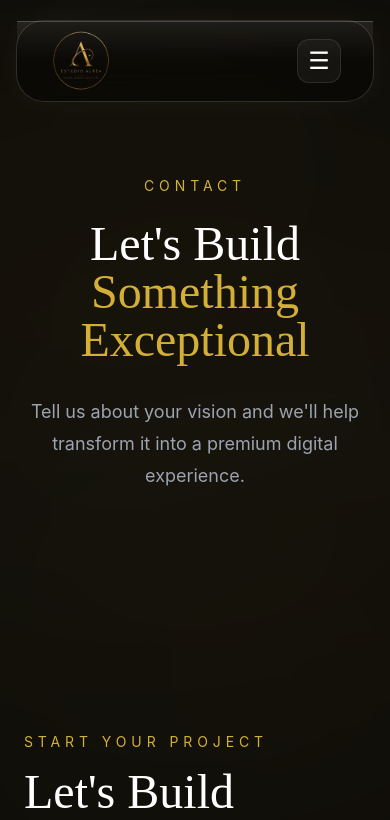
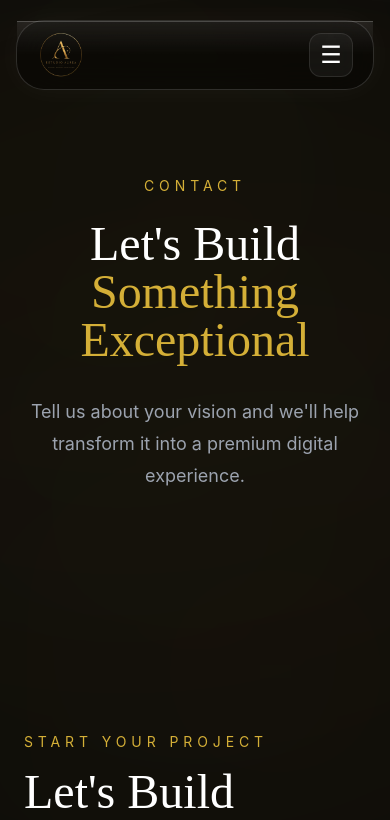
Before and after one commit to Estudio-Aurea/aurea, a React (Vite) app: page /contact in a window 390 px wide. Shown: the top 820 px of the page. Built offline with nearby package versions, Linux system fonts and the light colour scheme.

Commit message:
navbar fix

```diff
--- a/src/components/layout/Navbar/index.tsx
+++ b/src/components/layout/Navbar/index.tsx
@@ -63,8 +63,8 @@ const location = useLocation();
         <div className="pointer-events-none absolute inset-0 bg-gradient-to-b from-white/8 via-transparent to-transparent" />
 
         <div
-          className={`relative flex items-center justify-between px-8 transition-all duration-500 ${
-            scrolled ? "h-[72px]" : "h-20"
+          className={`relative flex items-center justify-between px-5 md:px-8 transition-all duration-500 ${
+            scrolled ? "h-[60px]" : "h-[68px]"
           }`}
         >
           {/* Logo */}
@@ -85,7 +85,7 @@ const location = useLocation();
   <motion.img
     src={Logo}
     alt="Aurea"
-    className="h-16 w-auto"
+    className="h-12 md:h-14 w-auto"
     whileHover={{
       scale: 1.05,
     }}
```
